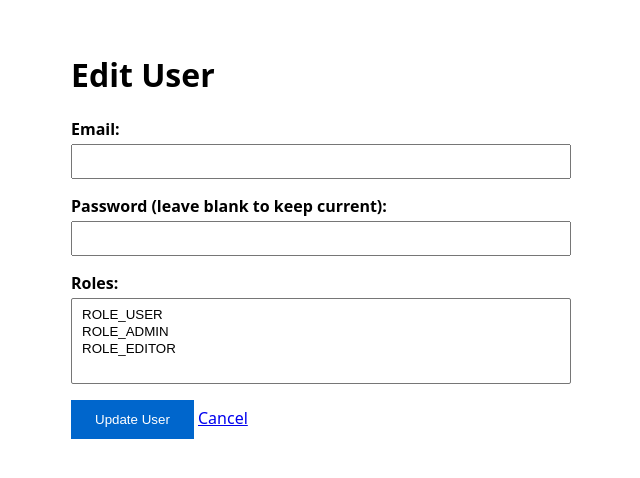
After one commit to pbrilius5/orm, a PHP site: template templates/users/edit.php in a window 1280 px wide. The commit adds this page. Shown: the top 478 px of the page, without its empty margins (319-959 px from the left). Run offline with PHP 8.4, Linux system fonts and the light colour scheme; the template is opened without the code that fills it, so the values that code supplies are empty.

Commit message:
Frontend sort of -

```diff
--- /dev/null
+++ b/templates/users/edit.php
@@ -0,0 +1,44 @@
+<!DOCTYPE html>
+<html lang="en">
+<head>
+    <meta charset="UTF-8">
+    <meta name="viewport" content="width=device-width, initial-scale=1.0">
+    <title>Edit User - Oryx ORM</title>
+    <style>
+        body { font-family: system-ui, sans-serif; max-width: 500px; margin: 0 auto; padding: 2rem; }
+        .form-group { margin-bottom: 1rem; }
+        label { display: block; margin-bottom: 0.25rem; font-weight: bold; }
+        input, select { width: 100%; padding: 0.5rem; box-sizing: border-box; }
+        button { background: #0066cc; color: white; padding: 0.75rem 1.5rem; border: none; cursor: pointer; }
+        button:hover { background: #0055aa; }
+    </style>
+</head>
+<body>
+    <h1>Edit User</h1>
+
+    <form method="POST" action="/users/<?= $user->getId() ?>/edit">
+        <div class="form-group">
+            <label for="email">Email:</label>
+            <input type="email" id="email" name="email" value="<?= htmlspecialchars($user->getEmail()) ?>" required>
+        </div>
+
+        <div class="form-group">
+            <label for="password">Password (leave blank to keep current):</label>
+            <input type="password" id="password" name="password">
+        </div>
+
+        <div class="form-group">
+            <label for="roles">Roles:</label>
+            <select id="roles" name="roles[]" multiple>
+                <?php $roles = $user->getRoles() ?: []; ?>
+                <option value="ROLE_USER" <?= in_array('ROLE_USER', $roles) ? 'selected' : '' ?>>ROLE_USER</option>
+                <option value="ROLE_ADMIN" <?= in_array('ROLE_ADMIN', $roles) ? 'selected' : '' ?>>ROLE_ADMIN</option>
+                <option value="ROLE_EDITOR" <?= in_array('ROLE_EDITOR', $roles) ? 'selected' : '' ?>>ROLE_EDITOR</option>
+            </select>
+        </div>
+
+        <button type="submit">Update User</button>
+        <a href="/users">Cancel</a>
+    </form>
+</body>
+</html>
```
Also changed, not shown: src/MvcApplication.php (+23 -0 lines), src/Oryx/ORM/EntityManager.php (renamed from src/EntityManager.php), src/Oryx/ORM/ObjectRepository.php (renamed from src/ObjectRepository.php), src/Oryx/ORM/QueryBuilder.php (renamed from src/QueryBuilder.php), src/Oryx/ORM/UnitOfWork.php (renamed from src/UnitOfWork.php).
